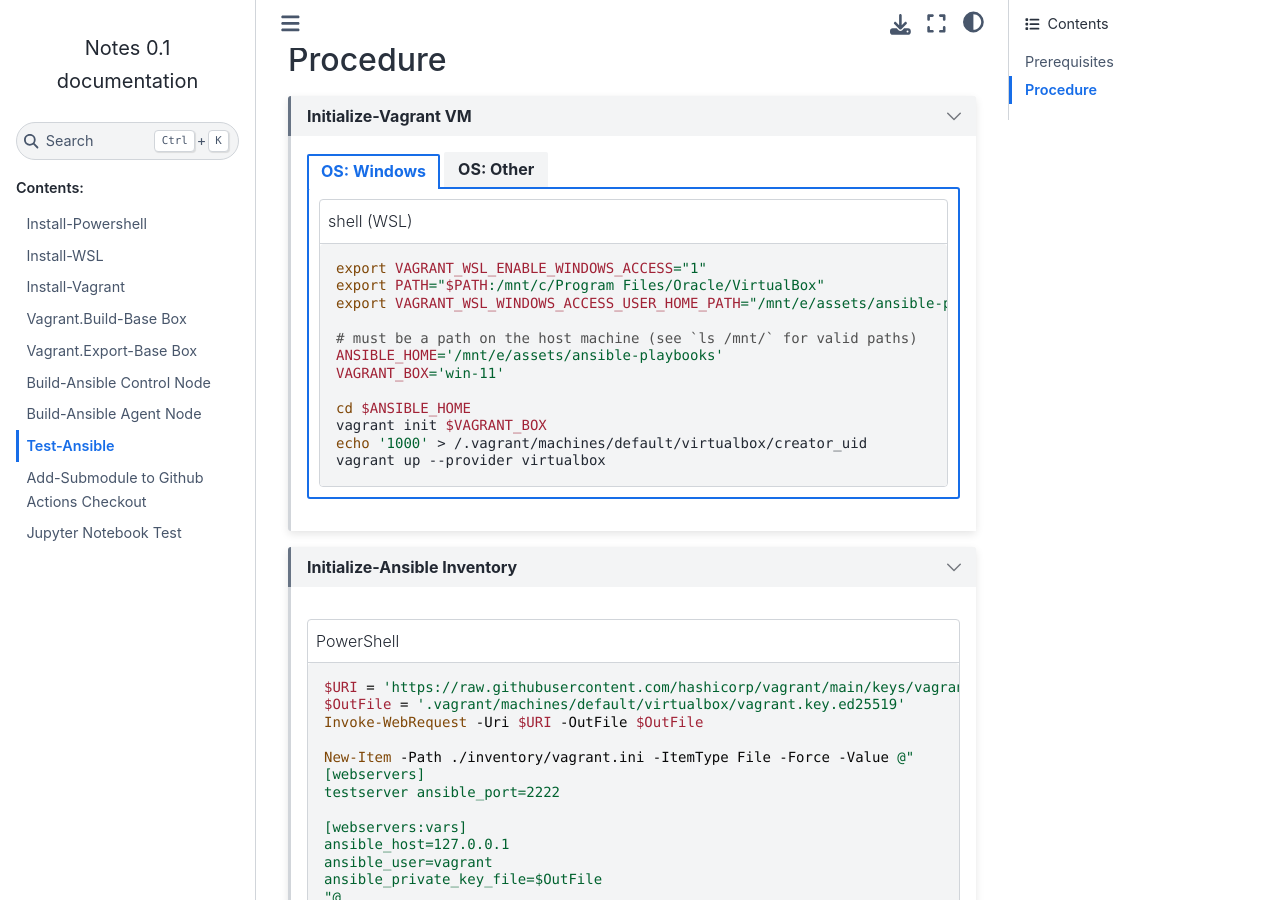
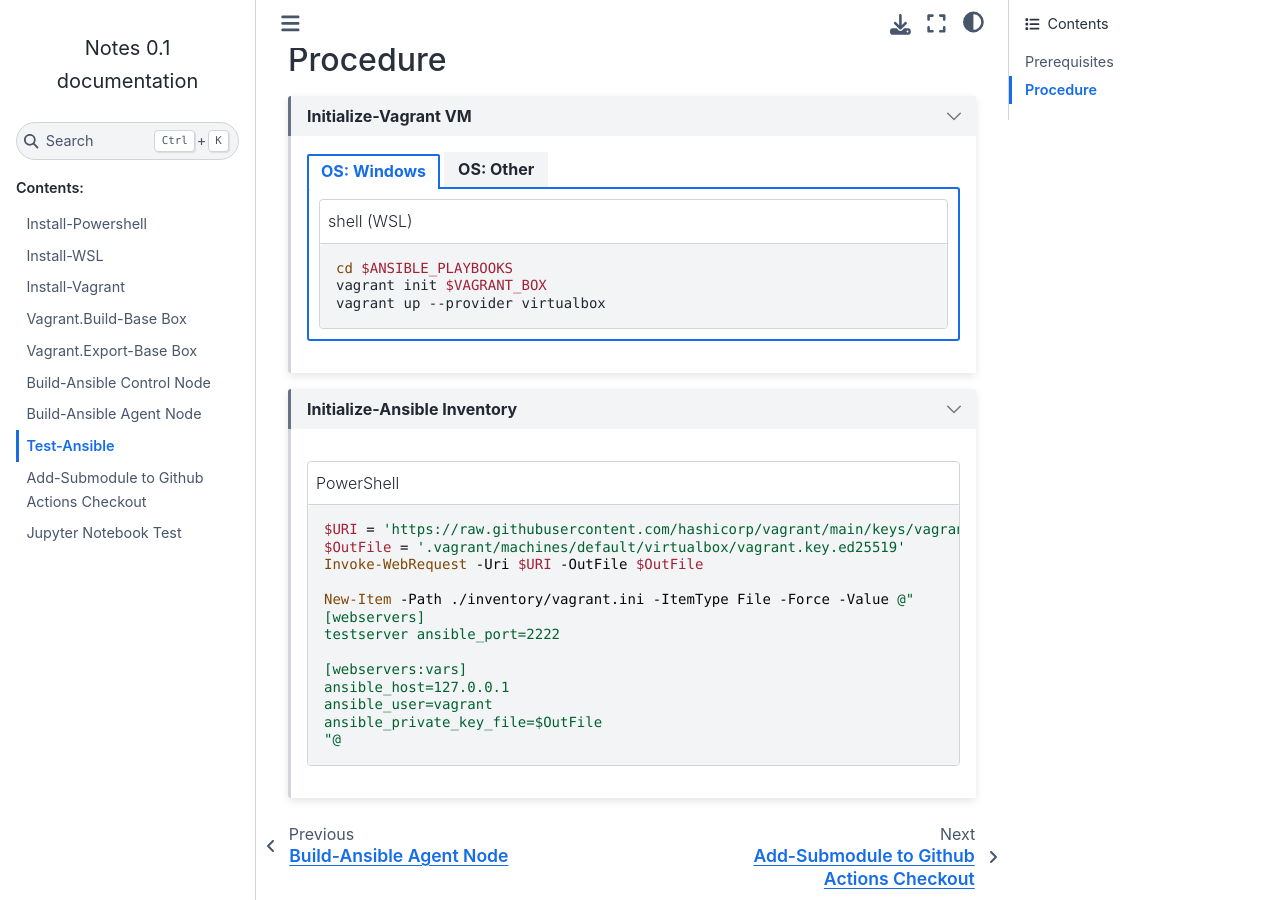
Before and after one commit to Liimurr/notes, a Sphinx documentation site: the page built from doc/Test-Ansible.rst, in a window 1280 px wide and 900 px high, scrolled down 404 px. Built offline with Sphinx 7.4.7 and the Sphinx Book theme 1.1.4, drawn with Linux system fonts in a browser that asks for light colours.

Commit message:
update ansible setup docs

```diff
--- a/doc/Test-Ansible.rst
+++ b/doc/Test-Ansible.rst
@@ -24,17 +24,8 @@ Procedure
          .. code-block:: shell
             :caption: shell (WSL)
 
-            export VAGRANT_WSL_ENABLE_WINDOWS_ACCESS="1"
-            export PATH="$PATH:/mnt/c/Program Files/Oracle/VirtualBox"
-            export VAGRANT_WSL_WINDOWS_ACCESS_USER_HOME_PATH="/mnt/e/assets/ansible-playbooks"
-
-            # must be a path on the host machine (see `ls /mnt/` for valid paths)
-            ANSIBLE_HOME='/mnt/e/assets/ansible-playbooks'
-            VAGRANT_BOX='win-11'
-
-            cd $ANSIBLE_HOME
+            cd $ANSIBLE_PLAYBOOKS
             vagrant init $VAGRANT_BOX
-            echo '1000' > /.vagrant/machines/default/virtualbox/creator_uid
             vagrant up --provider virtualbox
 
       .. tab-item:: OS: Other
```
Also changed, not shown: doc/Build-Ansible Control Node.rst (+41 -21 lines).
